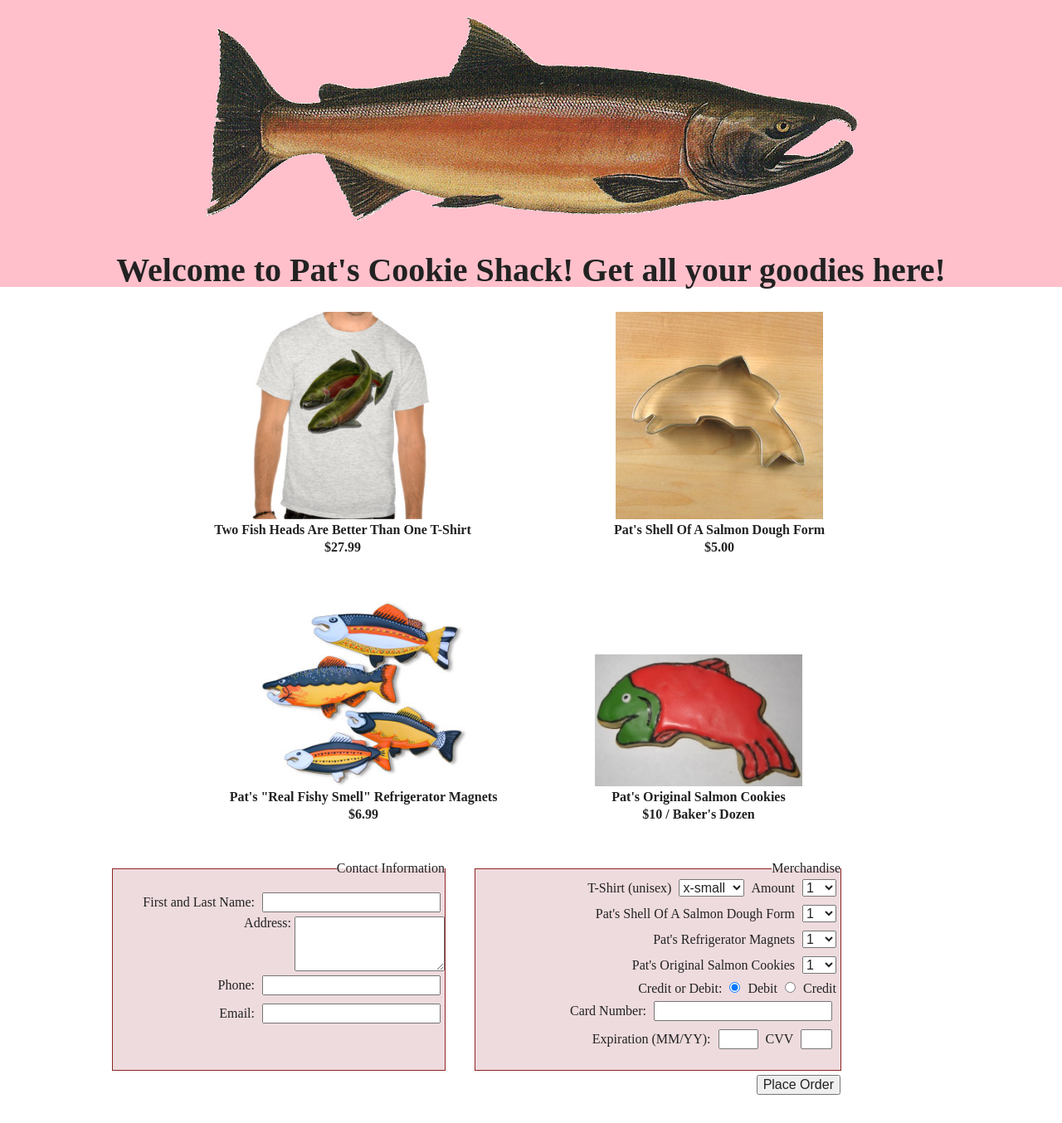
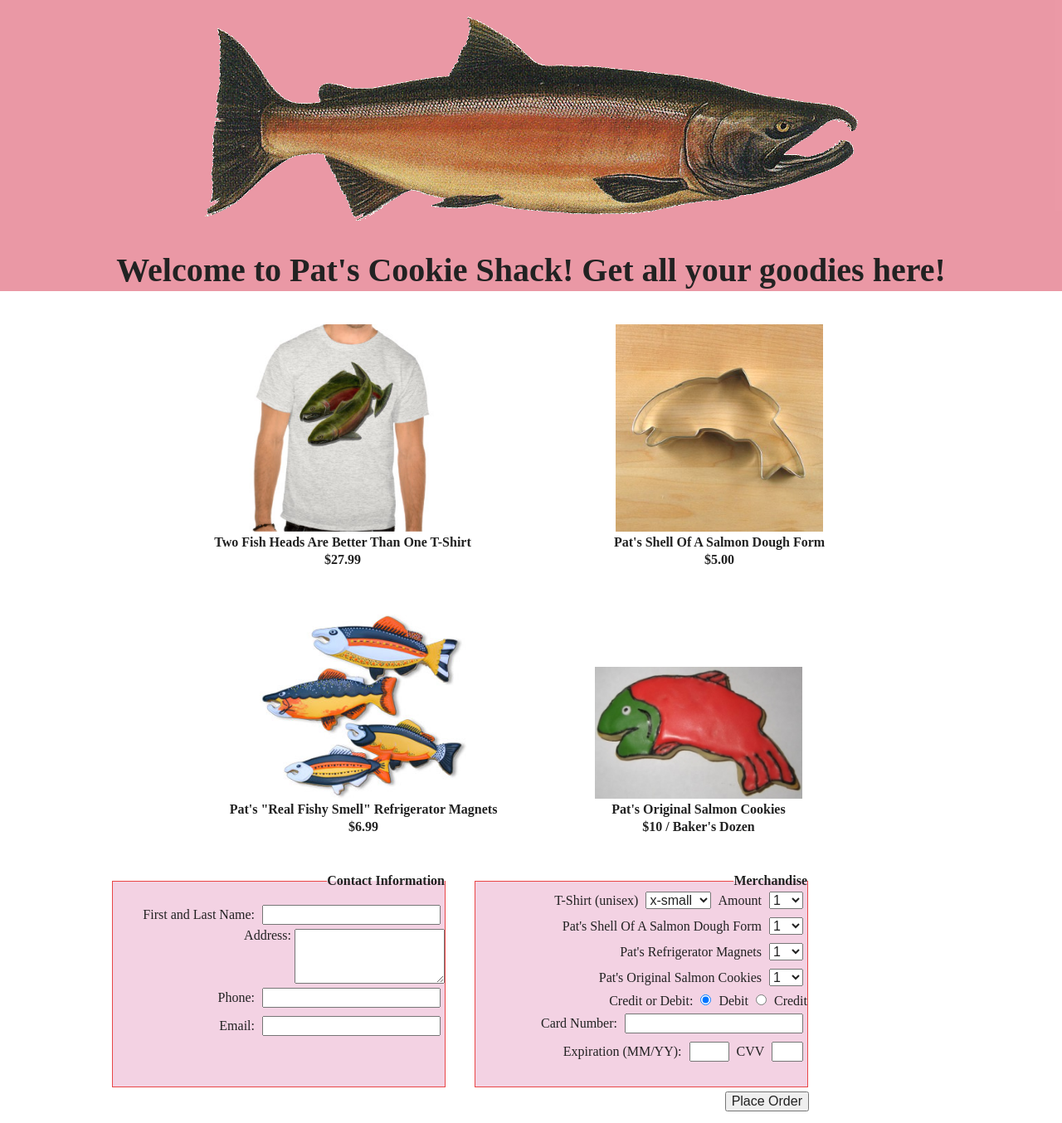
Before and after one commit to SBALDOCK/cookie-stand, a plain HTML site: page store.html in a window 1280 px wide. Shown: the top 1354 px of the page at 83% size. Drawn offline with Linux system fonts and the light colour scheme.

Commit message:
design edits on order form

```diff
--- a/css/store.css
+++ b/css/store.css
@@ -3,7 +3,7 @@ body{
   width: 100%;
 }
 header{
-  background-color: pink;
+  background-color: rgba(233, 144, 158, 0.92);
   margin-bottom: 10px;
   text-align: center;
 }
@@ -15,8 +15,9 @@ header{
 h1{
   font-weight: bold;
   font-size: 40px;
-  margin-bottom: 30px;
+  margin-bottom: 40px;
   margin-top: 40px;
+  padding-bottom: 5px;
 }
 
 a{
@@ -79,10 +80,13 @@ a{
 }
 /* order form section */
 
-#orderform{
-  display: inline-block;
-  height: 275px;
-  margin-left: 100px;
+fieldset{
+  background-color: rgba(238, 189, 214, 0.673);
+  border: 1px solid rgb(233, 70, 70);
+  float: left;
+  height: 255px;
+  margin-left: 35px;
+  width: 400px;
 }
 
 form{
@@ -93,35 +97,36 @@ input, select{
   margin: 5px;
 }
 
-fieldset{
-  background-color: rgb(238, 219, 222);
-  border: 1px solid rgb(143, 35, 35);
-  float: left;
-  height: 250px;
-  margin-left: 35px;
-  width: 400px;
-}
-
-#paymentcard{
-  border: 0;
-  height: 100px;
-  padding-right: 5px;
-  text-align: right;
-}
-
-#expiration{
-  width: 40px;
+legend{
+  font-weight: bold;
 }
 
 #cvv{
   width: 30px;
 }
 
+#expiration{
+  width: 40px;
+}
+#orderform{
+  display: inline-block;
+  height: 275px;
+  margin-left: 100px;
+}
+
+#paymentcard{
+  border: 0;
+  height: 100px;
+  margin: 0;
+  padding-right: 5px;
+  text-align: right;
+}
+
 #placeorder{
   background-color: white;
   border: 0;
   height: 40px;
-  margin-left: 518px;
+  margin-left: 480px;
 }
 
 #submit:hover{
--- a/store.html
+++ b/store.html
@@ -93,8 +93,7 @@
               <option value="three">3</option>
               <option value="four">4</option>
               <option value="5+">5+</option>
-            </select>
-            <fieldset id="paymentcard">
+            </select><br>
               <label>Credit or Debit:</label>
               <input type="radio" name="debit" value="debit" checked="checked" /> Debit
               <input type="radio" name="credit" value="credit" /> Credit<br>
@@ -104,7 +103,6 @@
               <input id="expiration" type="text" name="expiration" maxlength="5">
               <label>CVV</label>
               <input id="cvv" type="text" name="cvv">
-            </fieldset>
           </fieldset>
           <fieldset id="placeorder">
             <input id="submit" type="submit" name="place order" value="Place Order" />
```
